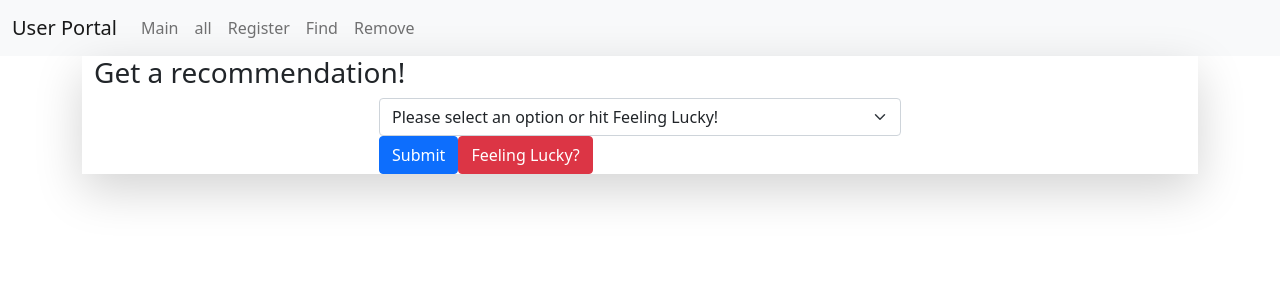
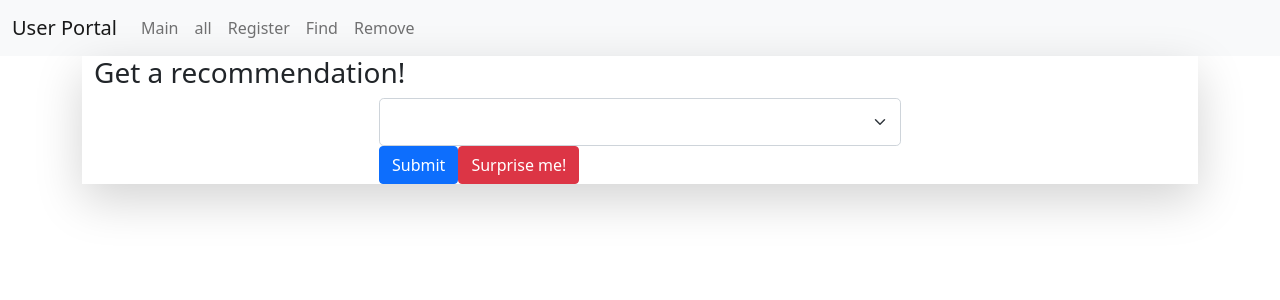
Before and after one commit to vishalathar/project-gutendexry-angular, an Angular app: page /recommend in a window 1280 px wide. Shown: the top 300 px of the page. Built offline with nearby package versions, Linux system fonts and the light colour scheme.

Commit message:
Create function to display random book = complete, create function to display book based on selected catagory = broken returns infinite loop somehow

```diff
--- a/src/app/app.module.ts
+++ b/src/app/app.module.ts
@@ -12,6 +12,8 @@ import { AllComponent } from './components/all/all.component';
 import { HttpClientModule } from '@angular/common/http';
 import { RecommendComponent } from './components/recommend/recommend.component';
 import { ReadingListComponent } from './components/reading-list/reading-list.component';
+import { FormsModule } from '@angular/forms';
+
 
 
 @NgModule({
@@ -29,7 +31,9 @@ import { ReadingListComponent } from './components/reading-list/reading-list.com
     CommonModule,
     AppRoutingModule,
     HttpClientModule,
+    FormsModule,
     NgbModule
+
   ],
   providers: [],
   bootstrap: [AppComponent]
--- a/src/app/components/main/main.component.ts
+++ b/src/app/components/main/main.component.ts
@@ -26,11 +26,7 @@ export class MainComponent implements OnInit {
    }
 
   findFirstBooks(){
-    this.bookService.getTop()
-      .subscribe(data =>{
-        this.bookList = data;
-        console.log(this.bookList)
-      })
+    this.bookService.getTop().subscribe(data =>{this.bookList = data;console.log(this.bookList)})
   }
 
   public getBookId(target: number): string{
--- a/src/app/components/recommend/recommend.component.html
+++ b/src/app/components/recommend/recommend.component.html
@@ -1,10 +1,10 @@
-
 <div class="container">
   <h3>Get a recommendation!</h3>
   <div class="container col-md-6 ">
     <form class="align-items-center">
-  <select class="form-select" aria-label="Catagory Selector">
-    <option selected>Please select an option or hit Feeling Lucky!</option>
+      <select [(ngModel)]="selection" class="form-select form-select-lg md-selected" type="text" name="selection"
+        aria-label="Catagory Selector">
+        <option selected>Please select an option or hit Surprise Me!</option>
         <option value="Canada">Canada</option>
         <option value="Children">Children</option>
         <option value="Christmas">Christmas</option>
@@ -26,15 +26,47 @@
         <option value="Philosophy">Philosophy</option>
         <option value="Religion">Religion</option>
         <option value="Science">Science</option>
-    <option value="Social Sciences">Social Sciences</option>
+        <option value="Social%20Sciences">Social Sciences</option>
         <option value="Technology">Technology</option>
         <option value="Wars">Wars</option>
+      </select>
 
-  </select>
-  <div class="form-group">
-  <button type="submit" class="btn btn-primary">Submit</button>
-  <button type="submit" class="btn btn-danger">Feeling Lucky?</button>
-  </div>
+      <button type="submit" id="recommendbtn" class="btn btn-primary" (click)="findBookByCatagory()">Submit</button>
+      <button type="submit" id="surprisebtn" class="btn btn-danger" (click)="findAnyBook()">Surprise me!</button>
+
     </form>
   </div>
+  <div *ngIf="book.length > 0">
+
+    <div class="row justify-content-center">
+      <div class="col-sm-6">
+        <div class="card text-center h-100">
+          <div class="card-body">
+            <h3 class="card-title">{{getBookTitle()}}</h3>
+            <h4 class="card-subtitle">ID: {{getBookId()}}</h4>
+            <h5 class="card-text">
+              <ul class="list-group">
+                <li class="list-group-item">Authors: {{getBookAuthors()}}</li>
+                <li class="list-group-item">Languages: {{getBookLanguages()}}</li>
+                <li class="list-group-item">Translators: {{getBookTranslators()}}</li>
+                <li class="list-group-item">Subjects: {{getBookSubjects()}}</li>
+                <li class="list-group-item">Bookshelves: {{getBookBookshelves()}}</li>
+                <li class="list-group-item">Download Count: {{getBookCount()}}</li>
+              </ul>
+            </h5>
+            <a href="https://www.gutenberg.org/ebooks/{{getBookId()}}" class="btn btn-primary">Go to Book
+              Details</a>
           </div>
+        </div>
+      </div>
+
+    </div>
+  </div>
+</div>
+<!-- <div class="row justify-content-center">
+  <div class="col-sm-6">
+    <ngb-toast *ngIf="show" header="Searching" [autohide]="false" (hidden)="close()">
+      Searching for a book to recommend to you
+    </ngb-toast>
+</div>
+</div> -->
--- a/src/app/components/recommend/recommend.component.ts
+++ b/src/app/components/recommend/recommend.component.ts
@@ -1,15 +1,123 @@
-import { Component, OnInit } from '@angular/core';
+import { BookService } from './../../services/book.service';
+import { Component } from '@angular/core';
+import { Book, BookList, Person } from 'src/app/models/GutendexryModels';
+
 
 @Component({
   selector: 'app-recommend',
   templateUrl: './recommend.component.html',
   styleUrls: ['./recommend.component.css']
 })
-export class RecommendComponent implements OnInit {
+export class RecommendComponent {
 
-  constructor() { }
+  public book: BookList[] = []
+  public selection: string =''
+  show = false
 
-  ngOnInit(): void {
+  private self = this
+
+  constructor(private bookService: BookService ) { }
+
+
+  public findBookByCatagory(){
+    let targetCatagory = this.selection
+    this.show=true
+    this.book.pop()
+    let bookArray:string[]
+     this.bookService.parseBookListForId(targetCatagory).subscribe(data =>{
+       bookArray = data
+       let target = this.getRandomInt(0, bookArray.length)
+
+
+    this.bookService.getBook(target)
+    .subscribe(data =>{
+      console.log(data)
+      console.log(this.book.push(data));
+      this.show=false
+
+    })
+     })
+
+
+
   }
 
+
+
+  public findAnyBook(){
+    this.show=true
+    this.book.pop()
+
+    let target = this.getRandomInt(0, 67098)
+    console.log(target)
+    this.bookService.getBook(target)
+    .subscribe(data =>{
+      console.log(data)
+      console.log(this.book.push(data));
+      this.show=false
+    })
+  }
+
+  // public randomBookByTarget(catagorySearch:string){
+  //   this.show=true
+  //   this.book.pop()
+
+
+  //   let bookArray:string[] = this.bookService.parseBookListForId(catagorySearch)
+
+  //   let target = this.getRandomInt(0, bookArray.length)
+  //   console.log(target)
+
+  //   this.bookService.getBook(target)
+  //   .subscribe(data =>{
+  //     console.log(data)
+  //     console.log(this.book.push(data));
+  //     this.show=false
+
+  //   })
+  // }
+    private getRandomInt(min:number, max:number) : number{
+      min = Math.ceil(min);
+      max = Math.floor(max);
+      return Math.floor(Math.random() * (max - min)) + min;
+    }
+
+    public getBookId(): string{
+      return this.bookService.getBookProp(this.book[0].results[0], 'id')
+    }
+    public getBookTitle(): string{
+      return this.bookService.getBookProp(this.book[0].results[0], 'title')
+    }
+    public getBookSubjects(): string{
+      return this.bookService.getBookProp(this.book[0].results[0], 'subjects')
+    }
+    public getBookBookshelves(): string{
+      return this.bookService.getBookProp(this.book[0].results[0], 'bookshelves')
+    }
+    public getBookCount(): string{
+      return this.bookService.getBookProp(this.book[0].results[0], 'download_count')
+    }
+    public getBookLanguages(): string{
+      return this.bookService.getBookProp(this.book[0].results[0], 'languages')
+    }
+    public getBookAuthors(): string[]{
+      let results: string[] = []
+      let authors: Person[] = this.bookService.getBookAuthors(this.book[0].results[0])
+      let author: any
+      authors.forEach( (author) =>{ results.push(this.bookService.getPersonProp(author, 'name'))})
+      return results
+      }
+      public getBookTranslators(): string[]{
+        let results: string[] = []
+        let translators: Person[] = this.bookService.getBookTranslators(this.book[0].results[0])
+        let translator: any
+        translators.forEach( (translator) =>{ results.push(this.bookService.getPersonProp(translator, 'name'))})
+        return results
+        }
+
+        close() {
+          this.show = false;
+        }
+
+
 }
--- a/src/app/services/book.service.ts
+++ b/src/app/services/book.service.ts
@@ -6,10 +6,11 @@ import {
   HttpHeaders,
 } from '@angular/common/http';
 import { Book, BookList, Person } from '../models/GutendexryModels';
-import { catchError, Observable, throwError } from 'rxjs';
+import { catchError, Observable, of, throwError } from 'rxjs';
 
 const url = `${bookUrl}`;
 const allUrl = `${url}/books`;
+const topicUrl = `${allUrl}?topic=`
 @Injectable({
   providedIn: 'root',
 })
@@ -25,8 +26,8 @@ export class BookService {
     return this.http.get<BookList>(pageUrl).pipe(catchError(this.handleError));
   }
   //Get specific Book Details by ID
-  getBook(id:number): Observable<Book> {
-    return this.http.get<Book>(`${url}/${id}`).pipe(catchError(this.handleError));
+  getBook(id:number): Observable<BookList> {
+    return this.http.get<BookList>(`${allUrl}?ids=${id}`).pipe(catchError(this.handleError));
   }
 
 
@@ -94,4 +95,25 @@ export class BookService {
     return results
   }
 
+
+  public parseBookListForId(target:string): Observable<string[]>{
+    let result:string[] = []
+    let tempResult:string[] = []
+    let page:BookList
+    this.getPage(`${topicUrl}target`).subscribe(data =>{
+      data.results.forEach((book) => {
+        tempResult.push(this.getBookProp(book, 'id'))
+      })
+      if(data.next != ''){
+        this.parseBookListForId(data.next).subscribe(data =>{
+          tempResult.concat(data)
+        })
+
+      }
+      result.concat(tempResult)
+    })
+
+    return of(result)
+  }
+
 }
```
Lines whose indentation alone changed are shown as unchanged.
